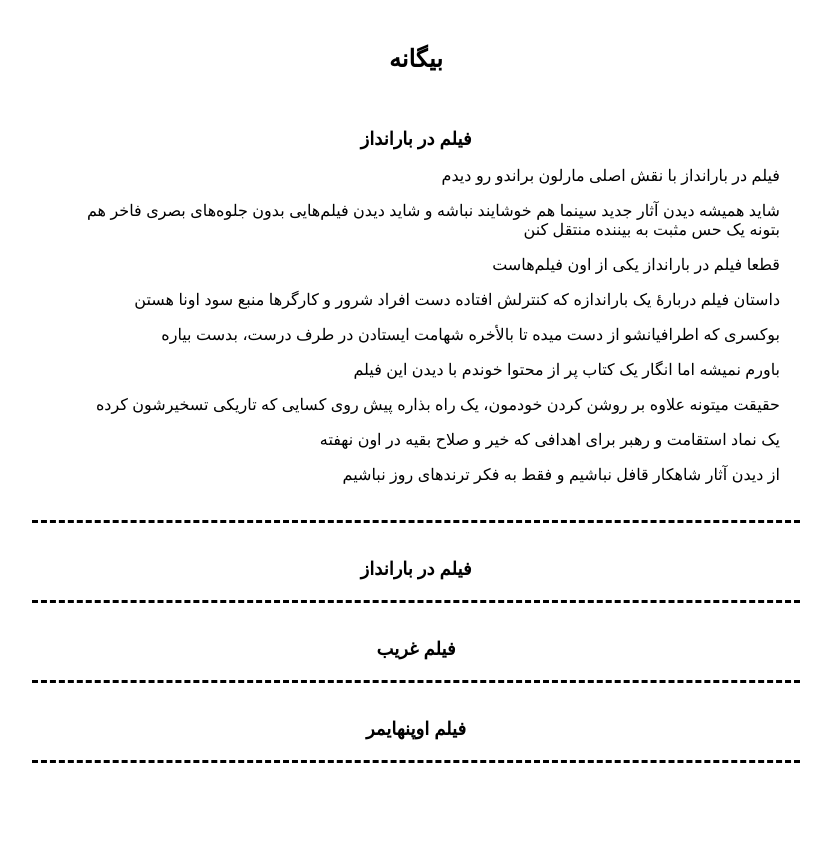
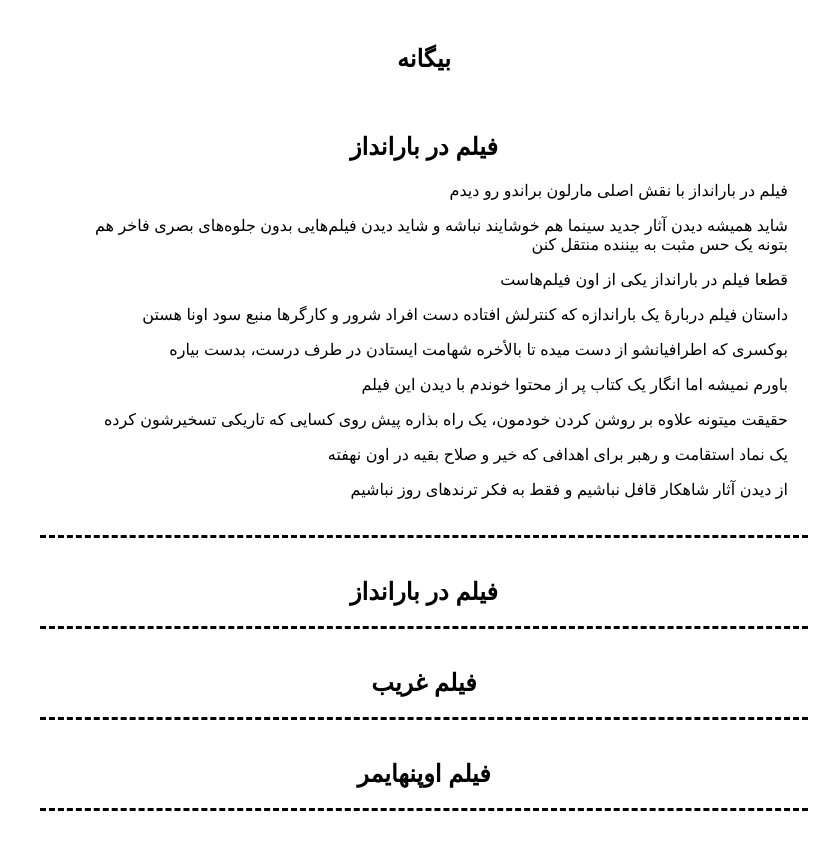
Before and after one commit to darkblog/darkblog.github.io, a Jekyll site: the page built from _posts/2023-8-7-3.md, in a window 1280 px wide. Shown: the top 850 px of the page, without its empty margins (349-1188 px from the left). Built offline with Jekyll 4.4.1, drawn with Linux system fonts in a browser that asks for light colours.

Commit message:
Update default.html

```diff
--- a/_layouts/default.html
+++ b/_layouts/default.html
@@ -6,7 +6,7 @@
 <title>{% if page.title %}{{ page.title }}{% else %}{{ site.name }}{% endif %}</title>
 <meta name="description" content="{% if page.excerpt %}{{ page.excerpt | strip_html | strip_newlines | truncate: 160 }}{% else %}{{ site.description }}{% endif %}">
 <link rel="canonical" href="{{ page.url | replace:'index.html','' | prepend: site.baseurl | prepend: site.url }}">
-<style amp-custom>body{font-family:sans-serif;margin:auto;padding:30px;max-width:768px;text-align:center}header{padding-bottom:20px;padding-top:15px;font-size:x-large;font-weight:bold}h1,h2{font-size:large}a{color:black;text-decoration:none}.post{padding:20px;border-bottom:dashed black}p{text-align:right}</style>
+<style amp-custom>body{font-family:sans-serif;margin:auto;padding:30px;max-width:768px;text-align:center}header{padding-bottom:20px;padding-top:15px;font-size:x-large;font-weight:bold}a{color:black;text-decoration:none}.post{padding:20px;border-bottom:dashed black}p{text-align:right}</style>
 </head>
 <body>
 <header>
```
